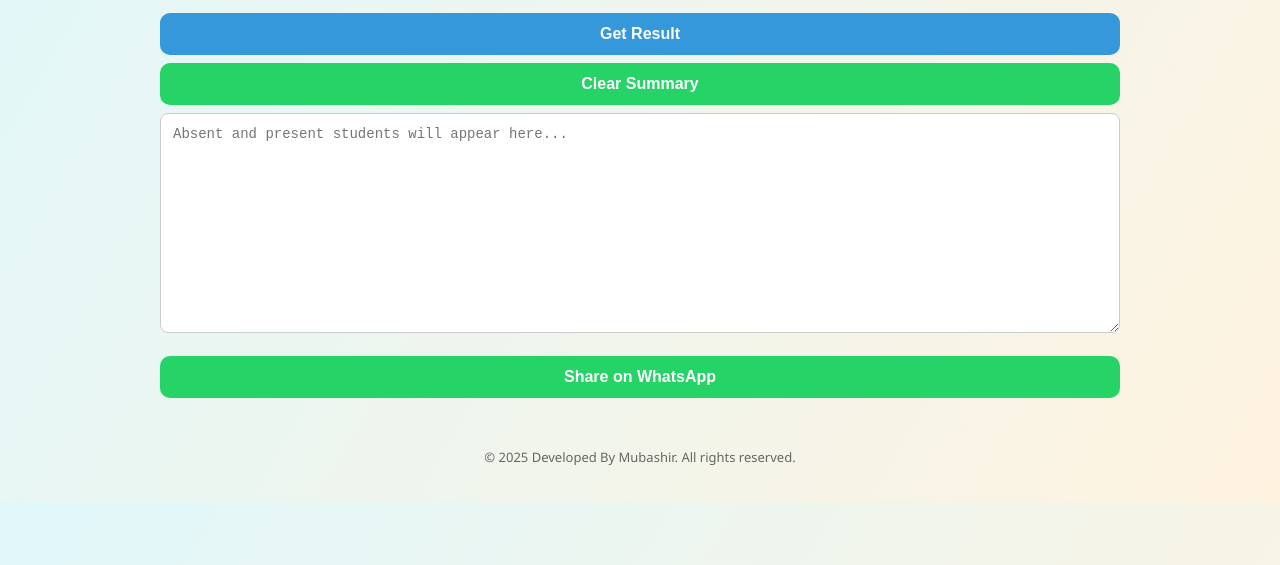
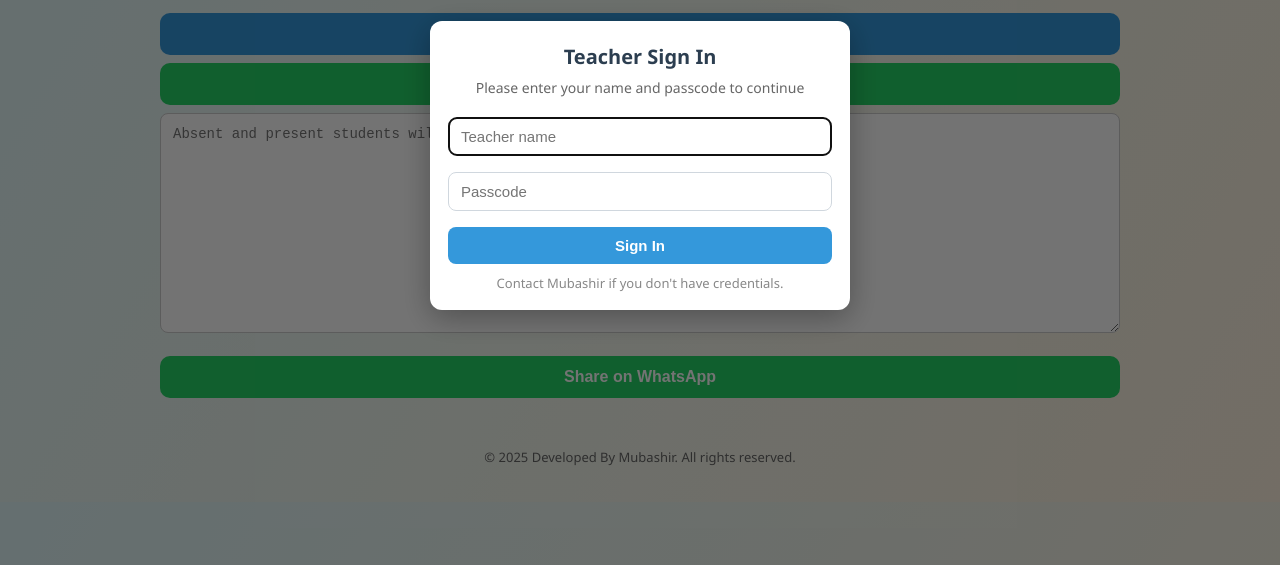
Before and after one commit to mubashir-dev8/scholars-academy, a plain HTML site: page index.html in a window 1280 px wide. Shown: the part 235-800 px from the top of the page. Drawn offline with Linux system fonts and the light colour scheme.

Commit message:
Update index.html V7.1

```diff
--- a/index.html
+++ b/index.html
@@ -13,6 +13,20 @@
     <button class="nav-btn active" onclick="showSection('attendanceSection', this)">📘 Attendance</button>
     <button class="nav-btn" onclick="showSection('marksSection', this)">📝 Test Marks</button>
   </nav>
+
+  <!-- ===== LOGIN VALIDATION MODAL (appears on page load) ===== -->
+  <div id="authOverlay" class="auth-overlay" aria-hidden="false">
+    <div class="auth-modal" role="dialog" aria-modal="true" aria-labelledby="authTitle">
+      <h2 id="authTitle">Teacher Sign In</h2>
+      <p>Please enter your name and passcode to continue</p>
+      <input id="teacherNameInput" type="text" placeholder="Teacher name" autocomplete="off" />
+      <input id="teacherPassInput" type="password" placeholder="Passcode" autocomplete="off" />
+      <button id="authSignBtn">Sign In</button>
+      <div class="auth-hint">Contact Mubashir if you don't have credentials.</div>
+    </div>
+  </div>
+  <!-- ======================================================= -->
+
   <div class="container">
     <!-- Attendance Section -->
     <div id="attendanceSection" class="section active">
@@ -41,7 +55,6 @@
       <h1>Test Marks</h1>
       <div class="class-buttons" style="margin-bottom:6px;">
         <h2 style="width:100%; text-align:center; margin:0 0 8px 0; font-size:16px;">Select Class</h2>
-        <!-- duplicate class buttons for quick access in marks tab (optional, but keep consistent) -->
         <button onclick="loadClass('5th ICSE')">5th ICSE</button>
         <button onclick="loadClass('6th ICSE')">6th ICSE</button>
         <button onclick="loadClass('7th ICSE')">7th ICSE</button>
@@ -66,8 +79,7 @@
       </div>
     </div>
   </div>
-  <script src="script.js">
-  </script>
+  <script src="script.js"></script>
   <footer>© 2025 Developed By Mubashir. All rights reserved.</footer>
 </body>
 
```
